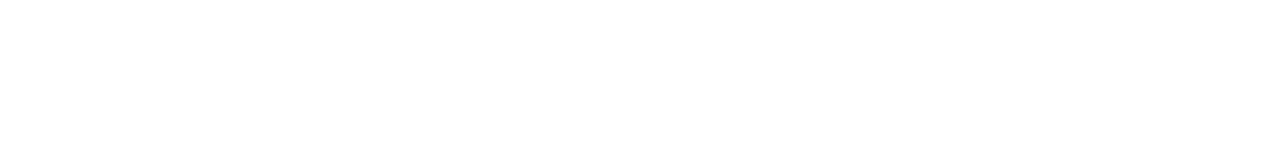
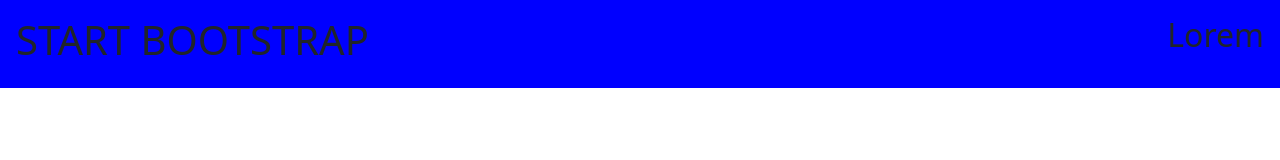
Before and after one commit to Levva01/html-css-bootstrap-freelancer, a plain HTML site: page index.html in a window 1280 px wide. Drawn offline with nearby package versions, Linux system fonts and the light colour scheme.

Commit message:
header completato

```diff
--- a/css/style.css
+++ b/css/style.css
@@ -0,0 +1,15 @@
+/*--------------------------
+    BACKGROUND COLORS
+--------------------------*/
+
+.background-blue{
+    background-color: blue;
+}
+
+.background-green{
+    background-color: green;
+}
+
+.background-red{
+    background-color: red;
+}
--- a/index.html
+++ b/index.html
@@ -6,12 +6,25 @@
         <meta name="viewport" content="width=device-width, initial-scale=1.0">
         <title>Bootstrap</title>
         <link href="https://cdn.jsdelivr.net/npm/bootstrap@5.0.2/dist/css/bootstrap.min.css" rel="stylesheet" integrity="sha384-EVSTQN3/azprG1Anm3QDgpJLIm9Nao0Yz1ztcQTwFspd3yD65VohhpuuCOmLASjC" crossorigin="anonymous">
+        <link rel="stylesheet" href="css/style.css">
 
     </head>
     <body>
 
         <!-- header -->
-        <header>
+        <header class="background-blue pt-3 pb-3 px-3">
+
+            <div class="row">
+
+                <div class="col-sm-6">
+                    <h1>START BOOTSTRAP</h1>
+                </div>
+
+                <div class="col-sm-6">
+                    <h2 class="text-end">Lorem</h2>
+                </div>
+
+            </div>
 
         </header>
         <!-- /header -->
```
